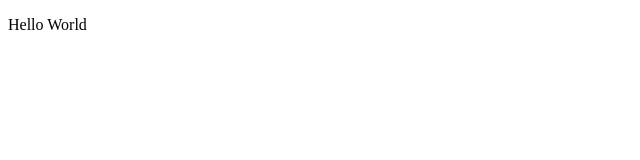
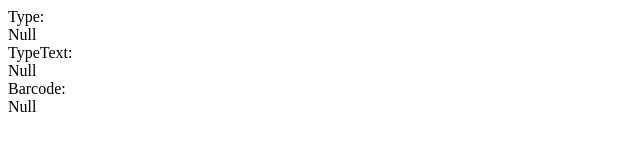
Before and after one commit to joshelboy/QBrowser_demo, a plain HTML site: page index.html in a window 1280 px wide. Shown: the whole page, without its empty margins (0-640 px from the left). Drawn offline with Linux system fonts and the light colour scheme.

Commit message:
added print on site

```diff
--- a/index.html
+++ b/index.html
@@ -5,5 +5,7 @@
     <script type="text/javascript" src="src/js/app.js"></script>
 </head>
 <body>
-    <p>Hello World</p>
+    Type: <div id="type">Null</div>
+    TypeText: <div id="typeText">Null</div>
+    Barcode: <div id="barcode">Null</div>
 </body>
--- a/src/js/app.js
+++ b/src/js/app.js
@@ -1,3 +1,5 @@
 function BarcodeData(barcode, type, typeText) {
-    PrintOutput("Type(" + type + "):" + typeText + " Barcode: " + barcode + "<br/>")
+    document.getElementById("type") = type;
+    document.getElementById("typeText") = typeText;
+    document.getElementById("barcode") = barcode;
 }
```
